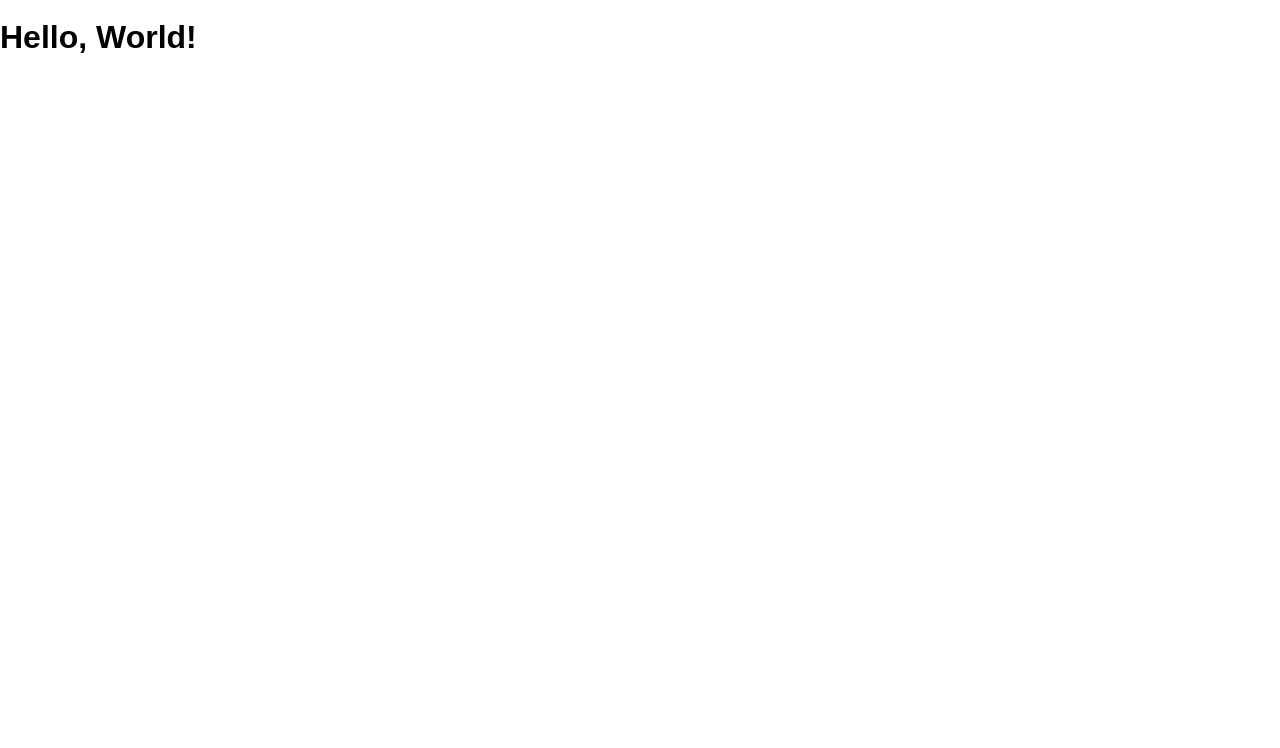
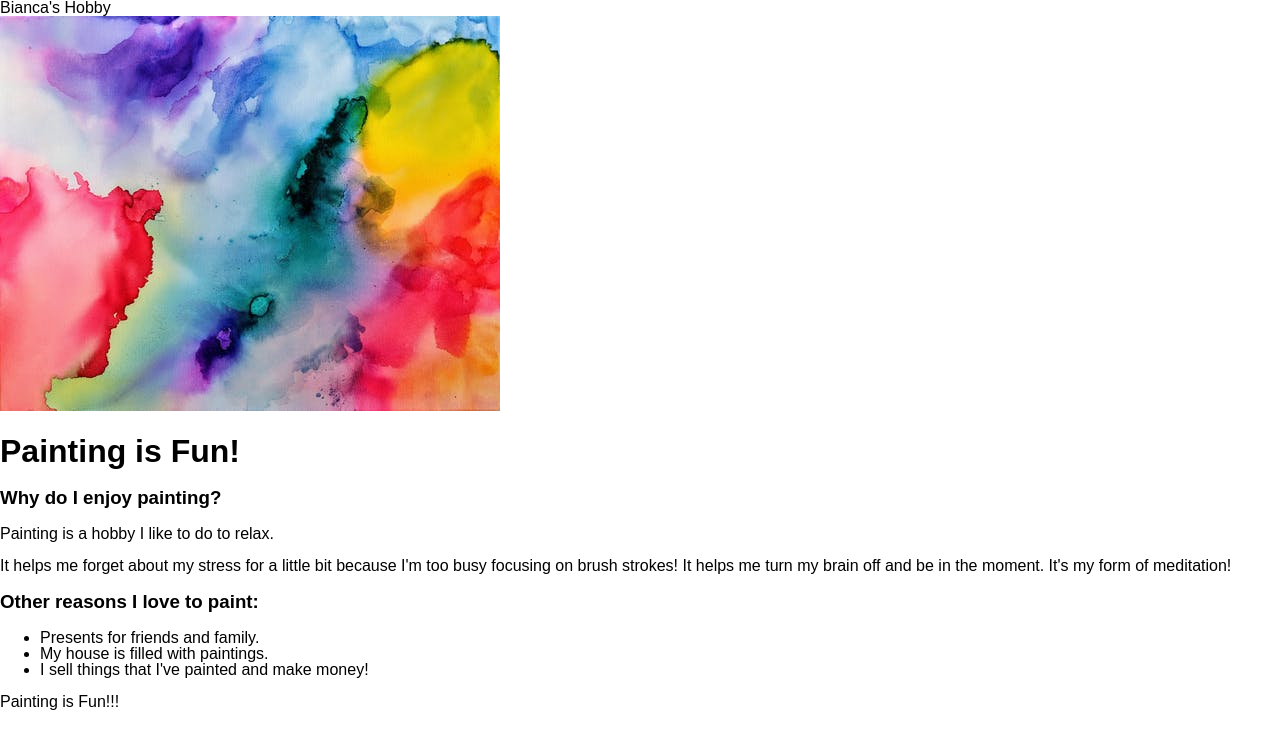
Before and after one commit to biancakbrown58/painting-hobby-site, a website: page public/index.html in a window 1280 px wide. Drawn offline with Linux system fonts and the light colour scheme.

Commit message:
Finished explorer mode

```diff
--- a/public/index.html
+++ b/public/index.html
@@ -7,7 +7,23 @@
     <link rel="shortcut icon" href="/favicon.ico" />
     <link rel="stylesheet" href="/screen.css" />
   </head>
+  <header>Bianca's Hobby</header>
   <body>
-    <h1 class="hello-world">Hello, World!</h1>
+    <img src="./images/paint.jpeg" />
+    <h1 class="hello-world">Painting is Fun!</h1>
+    <h3>Why do I enjoy painting?</h3>
+    <p>Painting is a hobby I like to do to relax.</p>
+    <p>
+      It helps me forget about my stress for a little bit because I'm too busy
+      focusing on brush strokes! It helps me turn my brain off and be in the
+      moment. It's my form of meditation!
+    </p>
+    <h3>Other reasons I love to paint:</h3>
+    <ul>
+      <li>Presents for friends and family.</li>
+      <li>My house is filled with paintings.</li>
+      <li>I sell things that I've painted and make money!</li>
+    </ul>
   </body>
+  <footer>Painting is Fun!!!</footer>
 </html>
```
Also changed, not shown: package.json (+5 -3 lines), public/Images/paint.jpeg (added), 1 other file.
